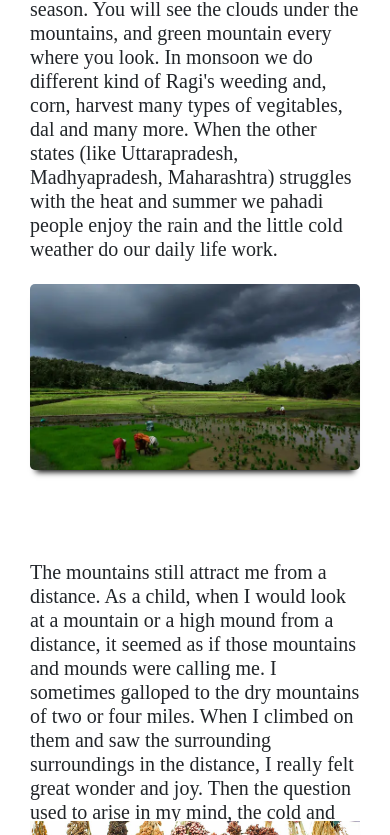
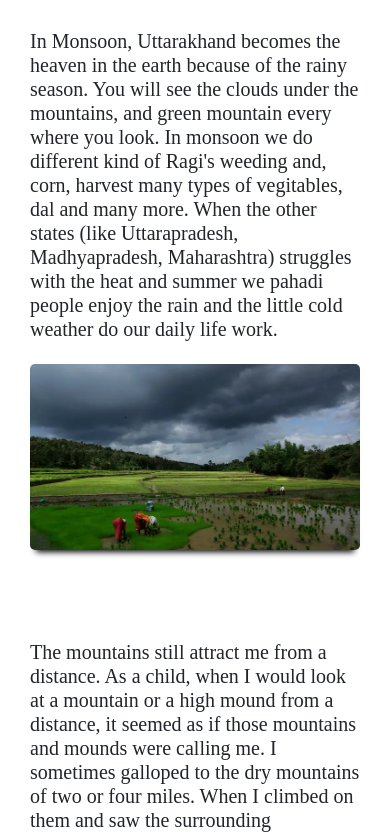
Before and after one commit to SahilRwt778/World-seed-website, a plain HTML site: page blog.html in a window 390 px wide. Shown: the part 265-1100 px from the top of the page. Drawn offline with nearby package versions, Linux system fonts and the light colour scheme.

Commit message:
second commit

```diff
--- a/blog.html
+++ b/blog.html
@@ -30,6 +30,9 @@
 @media(max-width:768px){
     .left-img{
         margin-top: -300px;
+    }
+    .text{
+        margin-top: 100px;
     }
 }
     </style>
@@ -72,7 +75,7 @@ flex-direction: column;">
 
     <div class="container" style="flex:1;">
         <div class="row">
-            <div class="col-md-6 col-12 main_header_left">
+            <div class="text col-md-6 col-12 main_header_left">
 
                <h1>Uttarakhand In Monsoon:</h1>
                <h2>In Monsoon, Uttarakhand becomes the heaven in the earth because of the rainy season. You will see the clouds under the mountains, and green mountain every where you look. In monsoon we do different kind of Ragi's weeding and, corn, harvest many types of vegitables, dal and many more. When the other states (like Uttarapradesh, Madhyapradesh, Maharashtra) struggles with the heat and summer we pahadi people enjoy the rain and the little cold weather do our daily life work. </h2>
```
